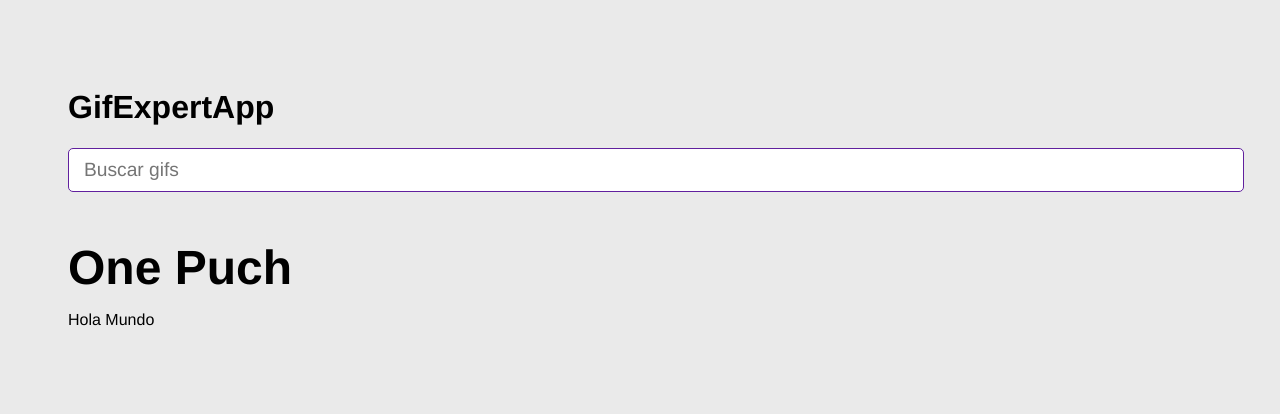
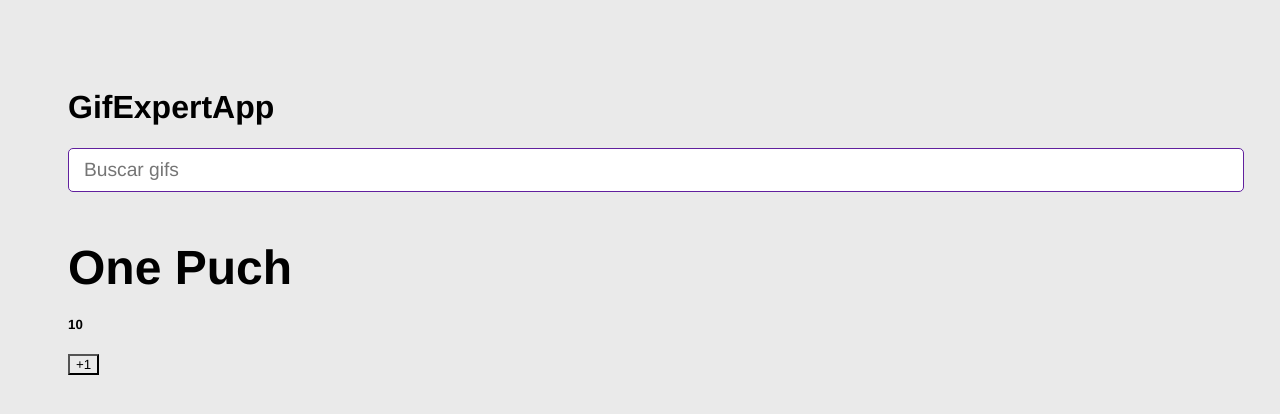
Before and after one commit to EVM-Z/react-gif-expert, a React (Vite) app: page / in a window 1280 px wide. Shown: the top 414 px of the page. Built offline with nearby package versions, Linux system fonts and the light colour scheme; no server answers.

Commit message:
useEffect

```diff
--- a/src/components/GifGrid.jsx
+++ b/src/components/GifGrid.jsx
@@ -1,13 +1,22 @@
+import { useState, useEffect } from 'react';
 import { getGifs } from "../helpers/getGifs";
 
 export const GifGrid = ({ category }) => {
 
-    getGifs( category );
+    const [counter, setCounter] = useState(10);
+
+    useEffect(() => {
+        getGifs( category );
+    }, [])
+
 
     return (
         <>
             <h3>{ category }</h3>
-            <p>Hola Mundo</p>
+
+            <h5>{ counter }</h5>
+
+            <button onClick={() => setCounter( counter + 1 )}>+1</button>
         </>
     )
 }
--- a/src/helpers/getGifs.js
+++ b/src/helpers/getGifs.js
@@ -1,6 +1,6 @@
 export const getGifs = async( category ) => {
 
-    const url = `https://api.giphy.com/v1/gifs/search?api_key=MiR42fFzkJoJUiKU6B1Vi9EUoz1ONcJV&q=${ category }&limit=20`;
+    const url = `https://api.giphy.com/v1/gifs/search?api_key=MiR42fFzkJoJUiKU6B1Vi9EUoz1ONcJV&q=${ category }&limit=10`;
     const resp = await fetch( url );
     const { data } = await resp.json();
 
```
